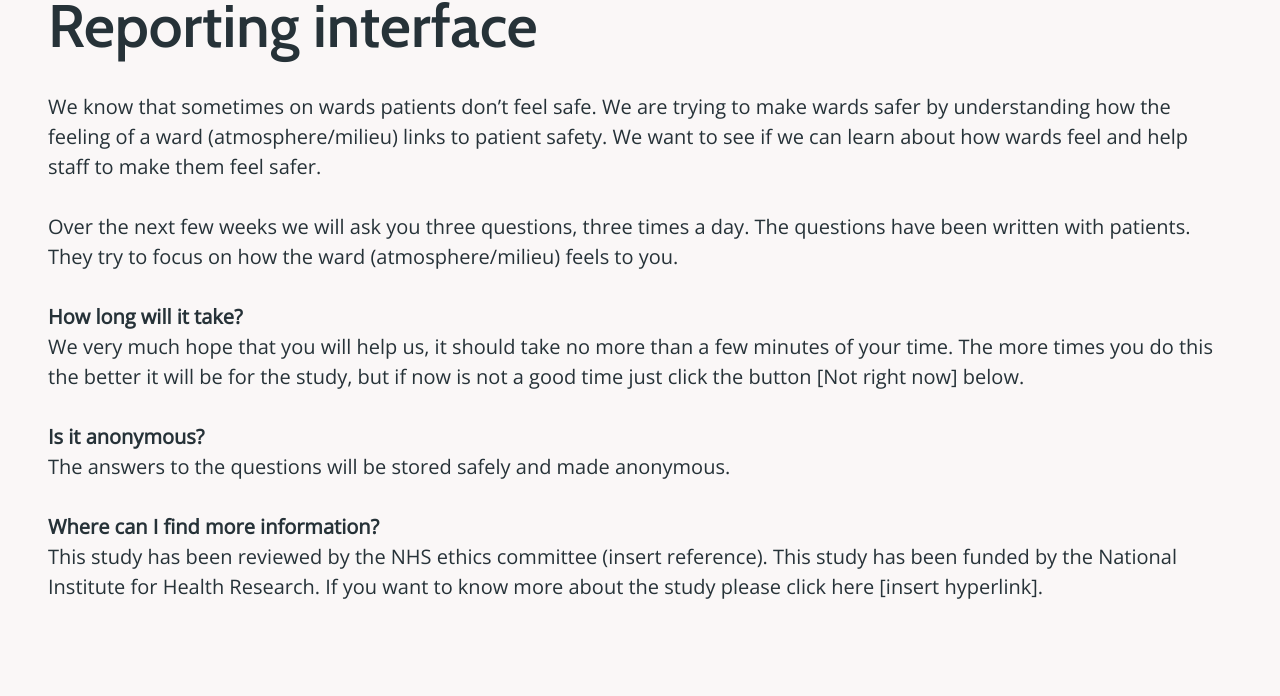
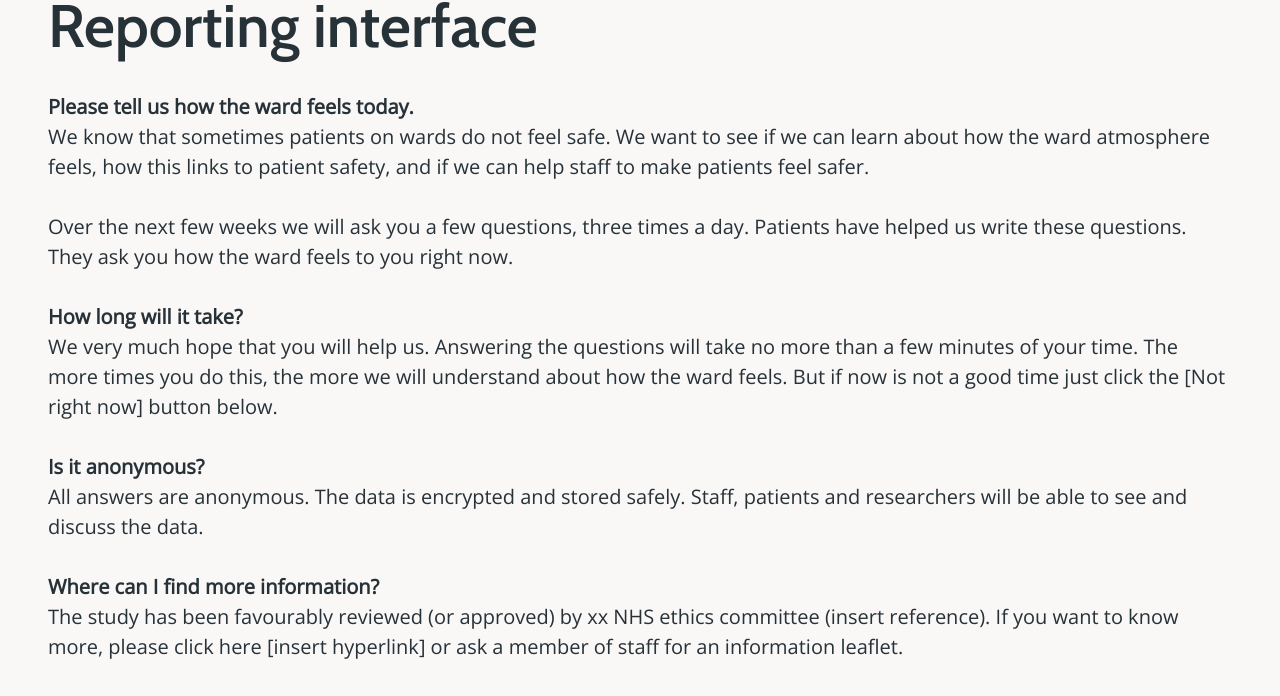
Before and after one commit to Ward-Sonar/frontend, a React (Create React App) app: page / in a window 1280 px wide. Shown: the part 251-947 px from the top of the page. Built offline with nearby package versions, Linux system fonts and the light colour scheme; no server answers.

Commit message:
Updated copy across the app

```diff
--- a/src/App.css
+++ b/src/App.css
@@ -19,4 +19,5 @@
   padding: 16px;
   box-sizing: border-box;
   background-color: #fff;
+  text-align: center;
 }
--- a/src/components/Header.js
+++ b/src/components/Header.js
@@ -30,7 +30,7 @@ class Header extends Component {
             <Grid item xs>
               <Route exact path="/" component={NetworkStatus} />
               <Route exact path="/dashboard">
-                <Typography variant="h4" align="left">
+                <Typography variant="h4" align="left" style={{width: '100%'}}>
                   {process.env.REACT_APP_WARD_NAME}
                 </Typography>
               </Route>
@@ -44,7 +44,7 @@ class Header extends Component {
               alignItems="center">
               <img src={Logo} alt="NHS: Leeds and York Partnership - NHS Foundation Trust" />
               <Route exact path="/">
-                <Typography variant="h4" align="right">
+                <Typography variant="h4" align="right" style={{width: '100%'}}>
                   {process.env.REACT_APP_WARD_NAME}
                 </Typography>
               </Route>
--- a/src/pages/reporting-interface/StepFour.js
+++ b/src/pages/reporting-interface/StepFour.js
@@ -52,7 +52,7 @@ class StepFour extends Component {
                 variant="h2"
                 align="center"
                 gutterBottom>
-                Which of the things below is making the ward feel {this.props.howDoesTheWardFeel}?
+                Which one of the things below is making the ward atmosphere feel {this.props.howDoesTheWardFeel}?
               </Typography>
             </Grid>
         </Grid>
@@ -94,7 +94,7 @@ class StepFour extends Component {
 
               </div>
               <div className="custom-toggle-button-label">
-                <Typography variant="subtitle1" style={{wordBreak: 'break-all'}}>The ward/environment</Typography>
+                <Typography variant="subtitle1" style={{wordBreak: 'break-all'}}>The ward</Typography>
               </div>
             </ToggleButton>
             <ToggleButton value={5} aria-label="Other">
--- a/src/pages/reporting-interface/StepOne.js
+++ b/src/pages/reporting-interface/StepOne.js
@@ -28,29 +28,32 @@ class StepOne extends Component {
             <Typography variant="h1" gutterBottom>
               Reporting interface
             </Typography>
-            <Typography variant="body1" gutterBottom>
-              We know that sometimes on wards patients don’t feel safe. We are trying to make wards safer by understanding how the feeling of a ward (atmosphere/milieu) links to patient safety. We want to see if we can learn about how wards feel and help staff to make them feel safer.
+            <Typography variant="subtitle1">
+              Please tell us how the ward feels today.
             </Typography>
             <Typography variant="body1" gutterBottom>
-              Over the next few weeks we will ask you three questions, three times a day. The questions have been written with patients. They try to focus on how the ward (atmosphere/milieu) feels to you.
+              We know that sometimes patients on wards do not feel safe. We want to see if we can learn about how the ward atmosphere feels, how this links to patient safety, and if we can help staff to make patients feel safer.
+            </Typography>
+            <Typography variant="body1" gutterBottom>
+              Over the next few weeks we will ask you a few questions, three times a day. Patients have helped us write these questions. They ask you how the ward feels to you right now.
             </Typography>
             <Typography variant="subtitle1">
               How long will it take?
             </Typography>
             <Typography variant="body1" gutterBottom>
-              We very much hope that you will help us, it should take no more than a few minutes of your time. The more times you do this the better it will be for the study, but if now is not a good time just click the button [Not right now] below.
+              We very much hope that you will help us. Answering the questions will take no more than a few minutes of your time. The more times you do this, the more we will understand about how the ward feels. But if now is not a good time just click the [Not right now] button below.
             </Typography>
             <Typography variant="subtitle1">
               Is it anonymous?
             </Typography>
             <Typography variant="body1" gutterBottom>
-              The answers to the questions will be stored safely and made anonymous.
+              All answers are anonymous. The data is encrypted and stored safely. Staff, patients and researchers will be able to see and discuss the data.
             </Typography>
             <Typography variant="subtitle1">
               Where can I find more information?
             </Typography>
             <Typography variant="body1">
-              This study has been reviewed by the NHS ethics committee (insert reference). This study has been funded by the National Institute for Health Research. If you want to know more about the study please click here [insert hyperlink].
+              The study has been favourably reviewed (or approved) by xx NHS ethics committee (insert reference). If you want to know more, please click here [insert hyperlink] or ask a member of staff for an information leaflet.
             </Typography>
           </Grid>
         </Grid>
--- a/src/pages/reporting-interface/StepThree.js
+++ b/src/pages/reporting-interface/StepThree.js
@@ -43,10 +43,10 @@ class StepThree extends Component {
           alignItems="center">
             <Grid item xs={10}>
               <Typography variant="h1" align="center" gutterBottom>
-                What direction is it going in?
+                Is the feeling of the ward atmosphere changing?
               </Typography>
               <Typography variant="h4" align="center" gutterBottom>
-                You can only make 1 selection
+                Please pick one
               </Typography>
             </Grid>
         </Grid>
@@ -64,7 +64,7 @@ class StepThree extends Component {
                 <ArrowUpYellow />
               </div>
               <div className="custom-toggle-button-label">
-                <Typography variant="subtitle1">Getting better</Typography>
+                <Typography variant="subtitle1">Getting calmer</Typography>
               </div>
             </ToggleButton>
             <ToggleButton value={0} aria-label="The same">
@@ -80,7 +80,7 @@ class StepThree extends Component {
                 <ArrowDownGrey />
               </div>
               <div className="custom-toggle-button-label">
-                <Typography variant="subtitle1">Getting worse</Typography>
+                <Typography variant="subtitle1">Getting stormy</Typography>
               </div>
             </ToggleButton>
           </ToggleButtonGroup>
--- a/src/pages/reporting-interface/StepTwo.js
+++ b/src/pages/reporting-interface/StepTwo.js
@@ -45,10 +45,10 @@ class StepTwo extends Component {
           alignItems="center">
           <Grid item xs>
             <Typography variant="h1" align="center" gutterBottom>
-              How does the ward atmosphere feel to you today?
+              How does the ward atmosphere feel right now?
             </Typography>
             <Typography variant="h4" align="center" gutterBottom>
-              You can only make 1 selection
+              Please pick one
             </Typography>
           </Grid>
         </Grid>
@@ -112,7 +112,7 @@ class StepTwo extends Component {
           height: '13px',
           marginTop: 32,
           marginBottom: 64,
-          background: 'linear-gradient(90deg, rgba(255,211,71,1) 0%, rgba(196,196,196,0) 50%, rgba(137,141,141,1) 100%)',
+          background: 'linear-gradient(90deg, rgba(255,211,71,1) 0%, rgba(196,196,196,0) 50%, rgba(175,175,175,1) 100%)',
         }}></div>
         <div style={{ marginTop: 40 }}>
           <Grid
--- a/src/pages/reporting-interface/StepZero.js
+++ b/src/pages/reporting-interface/StepZero.js
@@ -40,7 +40,7 @@ class StepZero extends Component {
               Not right now
             </Typography>
             <Typography variant="body1" align="center" gutterBottom>
-              Lorem ipsum dolor sit amet, consectetur adipiscing elit. In mattis odio purus, sed consectetur mi tempus auctor. Vivamus vel sem ac orci tempor elementum
+              We hope that you will do this next time.
             </Typography>
             <Button
               variant="contained"
```
Also changed, not shown: src/pages/reporting-interface/StepFive.js (+21 -21 lines).
